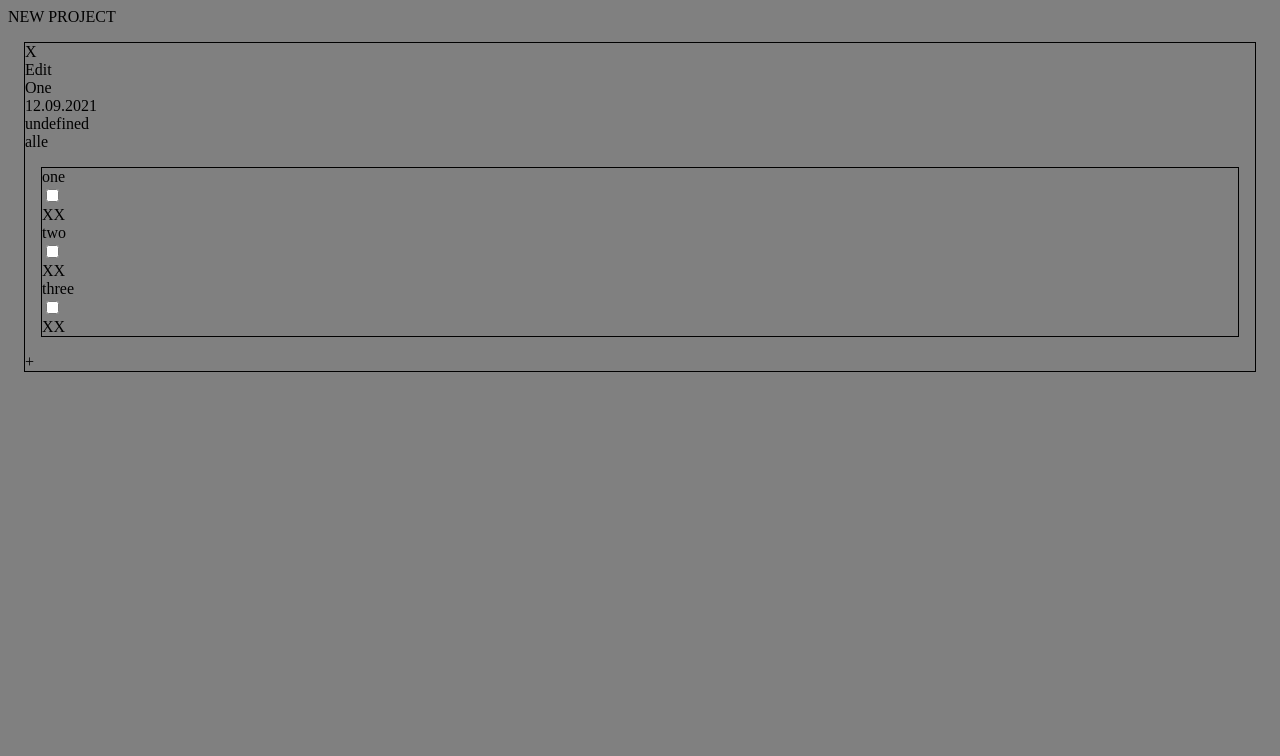
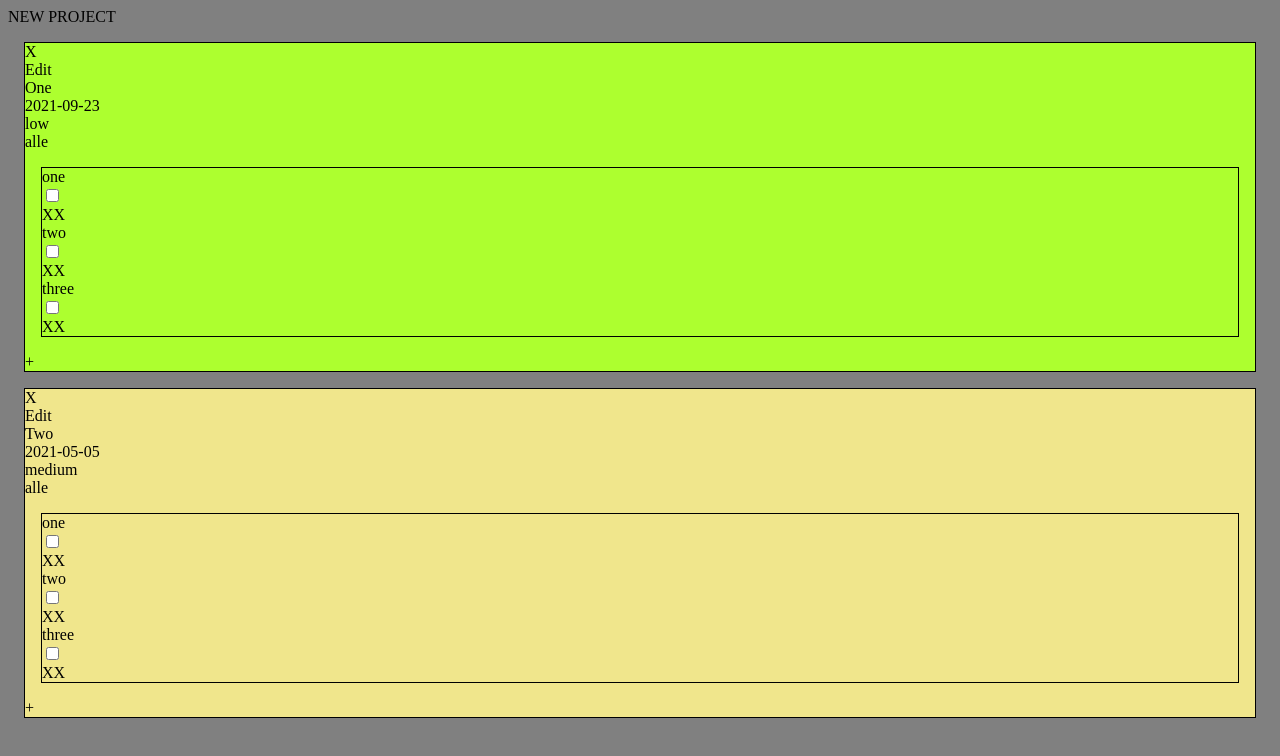
Before and after one commit to JakubCzerwiec/ToDos, a website built with webpack: page src/index.html in a window 1280 px wide. Built offline with nearby package versions, Linux system fonts and the light colour scheme.

Commit message:
Priority of Project changes its div class

```diff
--- a/src/editProject.js
+++ b/src/editProject.js
@@ -1,9 +1,10 @@
 import { projects } from "./projectInput";
 import {projectsRender} from './projectOnScreen';
+import {priorityColorChange} from './listeners';
 
 let editProject = () => {
     let projectEditBtnS = document.querySelectorAll('.projectEditBtn');
-    const projectsDiv = document.querySelector('.projectsDiv');
+  //  const projectsDiv = document.querySelector('.projectsDiv');
 
     projectEditBtnS.forEach((button, index) => {
         button.addEventListener('click', () => {
@@ -15,7 +16,7 @@ let editProject = () => {
                 <input id="projectEditTitle" type="text" placeholder="Insert title" value="${projects[index].title}">
 
                 <label for="projectEditDate">Date</label>
-                <input id="projectEditDate" type="text" placeholder="Insert date" value="${projects[index].date}">
+                <input id="projectEditDate" type="date" placeholder="Insert date" value="${projects[index].date}">
 
                 <label for="projectEditPriority">Priority</label>
                 <select name="projectEditPriority" id="projectEditPriority">
@@ -37,9 +38,6 @@ let editProject = () => {
             editProjectForm.addEventListener('submit', (e) => {
                 e.preventDefault();
 
-
-
-
                 projects[index] = {
                     title: projectEditTitle.value,
                     date: projectEditDate.value,
@@ -51,6 +49,7 @@ let editProject = () => {
 
                 projectForm.reset();
                 console.log(projects);
+        //        priorityColorChange();
                 projectsRender();
 
                 content.removeChild(editProjectForm);
--- a/src/index.html
+++ b/src/index.html
@@ -14,7 +14,7 @@
           <input id="projectInputTitle" type="text" placeholder="Insert title">
 
           <label for="projectInputDate">Date</label>
-          <input id="projectInputDate" type="text" placeholder="Insert date">
+          <input id="projectInputDate" type="date" placeholder="Insert date">
 
           <label for="projectPriority">Priority</label>
           <select name="projectPriority" id="projectPriority">
--- a/src/listeners.js
+++ b/src/listeners.js
@@ -10,14 +10,23 @@ let taskDoneListener = () => {
         element.addEventListener('change', () => {
             element.parentElement.classList.toggle('green');
             taskDeleteBtns[index].classList.toggle('red');
+        })
+    })
+}
 
 
+let priorityColorChange = () => {
+    let allProjects = document.querySelectorAll('.singleProject');
 
-        })
-
+    allProjects.forEach((element, index) => {
+        if (projects[index].priority === 'low')
+            element.classList.add('greeeeen')
+        else if (projects[index].priority === 'medium')
+            element.classList.add('yellllow')
+        else if (projects[index].priority === 'high')
+            element.classList.add('reed');
     })
-
-
 }
 
 export {taskDoneListener}
+export {priorityColorChange}
--- a/src/projectInput.js
+++ b/src/projectInput.js
@@ -1,10 +1,12 @@
-import {projectsRender} from './projectOnScreen'
+import {projectsRender} from './projectOnScreen';
+import {priorityColorChange} from './listeners';
 
 // Examples
 const projects =[
     {
         title: 'One',
-        date: '12.09.2021',
+        date: '2021-09-23',
+        priority: 'low',
         description: 'alle',
         tasks: [
             {
@@ -21,6 +23,27 @@ const projects =[
             }
         ],
         id: 0.234
+    },
+    {
+        title: 'Two',
+        date: '2021-05-05',
+        priority: 'medium',
+        description: 'alle',
+        tasks: [
+            {
+                title: 'one',
+                id: 0.095
+                },
+            {
+                title: 'two',
+                id: 0.065
+            },
+            {
+                title: 'three',
+                id: 0.075
+            }
+        ],
+        id: 0.2345
     }
 ];
 
@@ -48,6 +71,7 @@ let projectInput = () => {
         console.log(projects);
 
         projectForm.classList.toggle('hidden');
+        priorityColorChange()
 
         projectsRender();
     })
--- a/src/projectOnScreen.js
+++ b/src/projectOnScreen.js
@@ -2,12 +2,14 @@ import {projects} from './projectInput';
 import {tasktInput} from './taskInput';
 import {editProject} from './editProject';
 import {taskDoneListener} from './listeners';
+import {priorityColorChange} from './listeners';
 
 
 
 let projectsRender = () => {
 
     const projectsDiv = document.querySelector('.projectsDiv');
+
 
     // Listener to delete project
     let deleteProjectListener = () => {
@@ -59,8 +61,10 @@ let projectsRender = () => {
 
                 projects.forEach((project) => {
 
+
                     let singleProject = document.createElement('div');
                     singleProject.className = 'singleProject';
+
 
                         let projectDeleteBtn = document.createElement('div');
                         projectDeleteBtn.innerText = 'X';
@@ -113,12 +117,15 @@ let projectsRender = () => {
                             taskDiv.append(taskDoneBtn, taskDeleteBtn);
 
                             projectTask.append(taskDiv);
+
+
                         })
 
 
 
                     singleProject.append(projectDeleteBtn, projectEditBtn, projectTitle, projectDate, projectPriority, projectDescription, projectTask, addTaskBtn);
                     projectsDiv.append(singleProject);
+                    priorityColorChange()
 
 
                 })
@@ -129,10 +136,13 @@ let projectsRender = () => {
             taskDoneListener();
 
 
+    }
 
-    }
+
     render();
+
     tasktInput();
+
 
 }
 
--- a/src/style.css
+++ b/src/style.css
@@ -22,3 +22,19 @@ body {
 .red {
     background-color: red;
 }
+
+.taskDeleteBtn {
+   z-index: -3;
+}
+
+.greeeeen {
+    background-color: greenyellow;
+}
+
+.yellllow {
+    background-color: khaki;
+}
+
+.reed {
+    background-color: lightcoral;
+}
```
Also changed, not shown: dist/index.html, dist/main.js.
